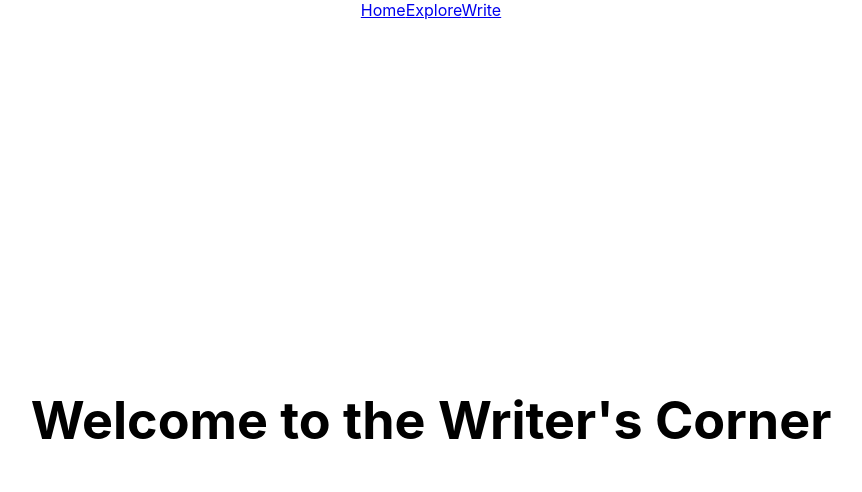
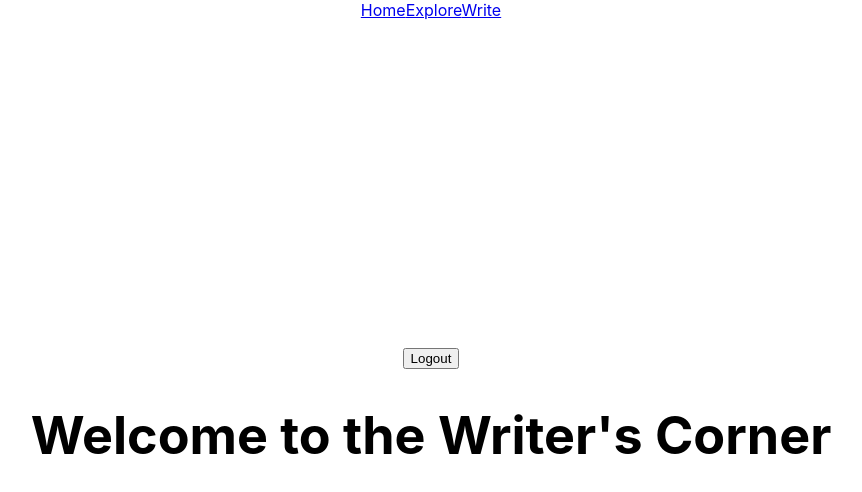
Before and after one commit to bjd1412/Writers_Room, a React (Create React App) app in the folder client/: page / in a window 1280 px wide. Shown: the top 492 px of the page, without its empty margins (209-1071 px from the left). Built offline with nearby package versions, Linux system fonts and the light colour scheme; no server answers.

Commit message:
added the logout function

```diff
--- a/client/src/App.js
+++ b/client/src/App.js
@@ -4,6 +4,7 @@ import { Outlet } from 'react-router-dom';
 import NavBar from './Components/NavBar';
 import {useEffect, useState} from 'react';
 import StoryContext from './Components/StoryContext';
+import Logout from './Components/Logout';
 
 function App() {
   const [stories, setStories] = useState([])
@@ -40,11 +41,13 @@ function App() {
     setUsername([...username, newUser])
   }
 
-  const handleLogout = () => {
+  function handleLogout(){
     setUser(null)
   }
+
   return (
     <div className="App">
+
       <NavBar/>
       <header className="App-header">
       <StoryContext.Provider value={{stories, setStories, comments, setComments, username, setUsername, user, setUser, handleSubmit, handleSubmitUser, handleSubmitComments, handleLogout}}>
--- a/client/src/Components/Logout.js
+++ b/client/src/Components/Logout.js
@@ -0,0 +1,30 @@
+import React from "react";
+import StoryContext from "../Components/StoryContext"
+import { useContext } from "react";
+
+
+function Logout() {
+  const { handleLogout } = useContext(StoryContext);
+
+  const handleLogoutClick = () => {
+   fetch('/logout', {
+    method: 'DELETE',
+   })
+    .then((res) => {
+      if (res.ok) {
+       handleLogout();
+      } else {
+       throw new Error(res.statusText);
+      }
+    })
+    .catch((error) => {
+      console.error('Error:', error);
+    });
+  };
+
+  return (
+   <button onClick={handleLogoutClick}>Logout</button>
+  );
+}
+
+export default Logout;
--- a/client/src/pages/Home.js
+++ b/client/src/pages/Home.js
@@ -1,8 +1,10 @@
+import Logout from "../Components/Logout"
 function Home () {
 
 
     return(
         <div className="Main">
+            <Logout/>
             <h1>Welcome to the Writer's Corner</h1>
         </div>
     )
```
Also changed, not shown: 1 other file (tests, documents, lock files or other folders).
